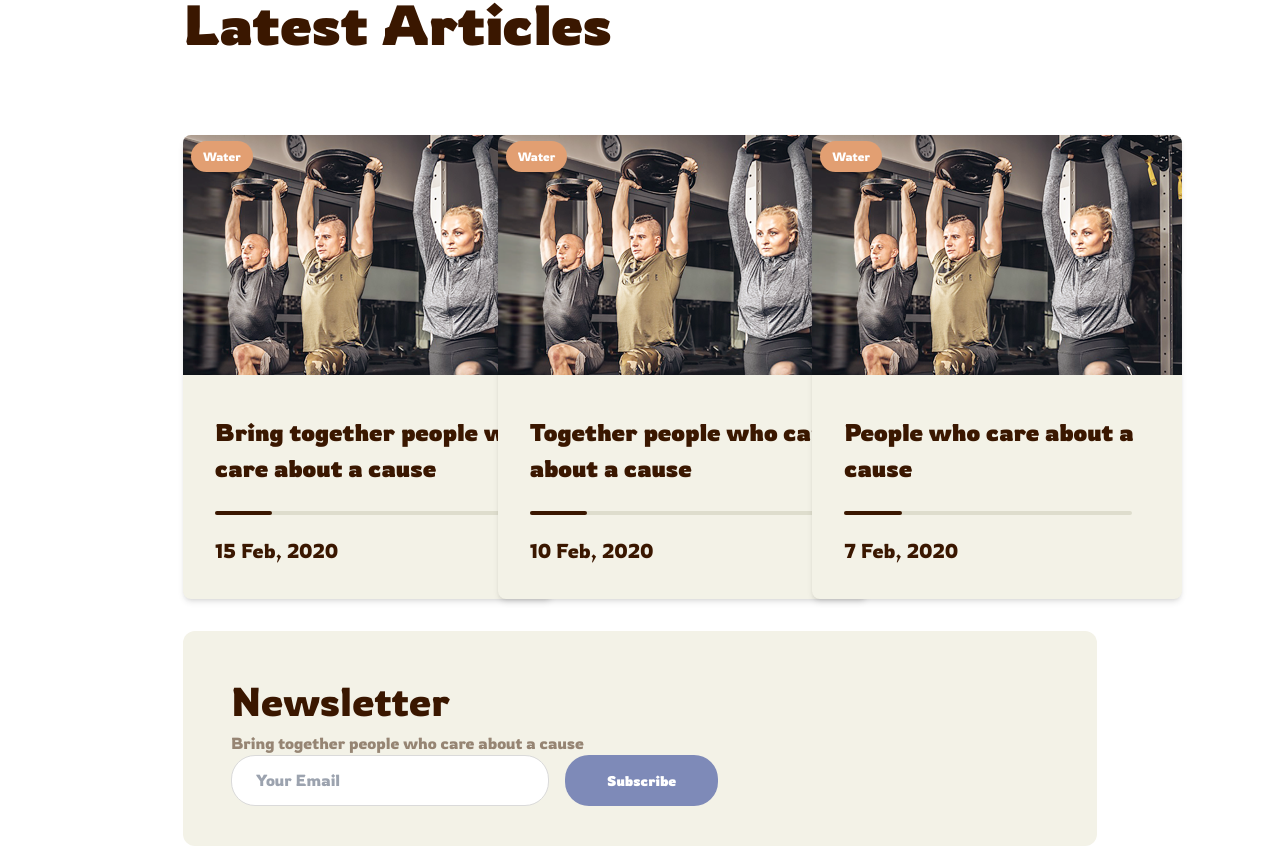
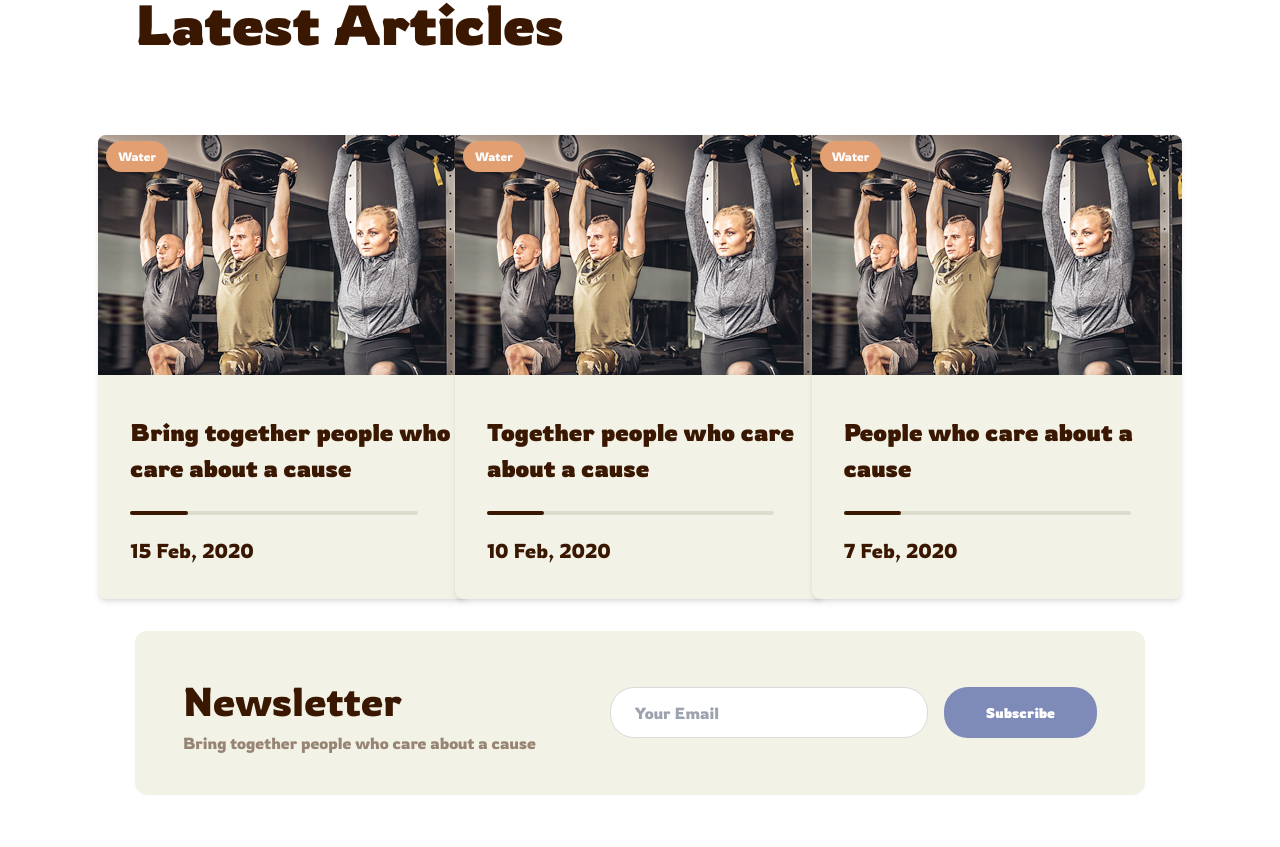
Before and after one commit to JamesGlik/CHARITY, a Next.js app in the folder my-app/: page / in a window 1280 px wide. Shown: the part 10066-10913 px from the top of the page. Built offline with nearby package versions, Linux system fonts and the light colour scheme.

Commit message:
Update LatestArticles.tsx
fixed bug, static cards were converted into responsive one

```diff
--- a/my-app/components/organisms/LatestArticles/LatestArticles.tsx
+++ b/my-app/components/organisms/LatestArticles/LatestArticles.tsx
@@ -33,12 +33,11 @@ const articles: Article[] = [
 
 function LatestArticles() {
   return (
-    <section className="w-full px-[183px] pt-[138px] pb-[80px] mx-auto">
+    <section className="w-full px-[135px] pt-[138px] pb-[80px] mx-auto">
       <h3 className="text-[#E29F72] tracking-[3px]">Latest News</h3>
       <h2 className="text-[56px] font-bold text-[#3A1700]">Latest Articles</h2>
 
-      <div className="mt-[69px] flex justify-center">
-        <div className="grid grid-cols-1 gap-[30px] md:grid-cols-3">
+      <div className="mt-[69px] grid grid-cols-1 md:grid-cols-2 lg:grid-cols-3 justify-items-center gap-[60px]">
         {articles.map((article, index) => (
           <ArticleCard
             key={index}
@@ -51,7 +50,6 @@ function LatestArticles() {
           />
         ))}
       </div>
-      </div>
 
       <Newsletter />
 
```
Lines whose indentation alone changed are shown as unchanged.
